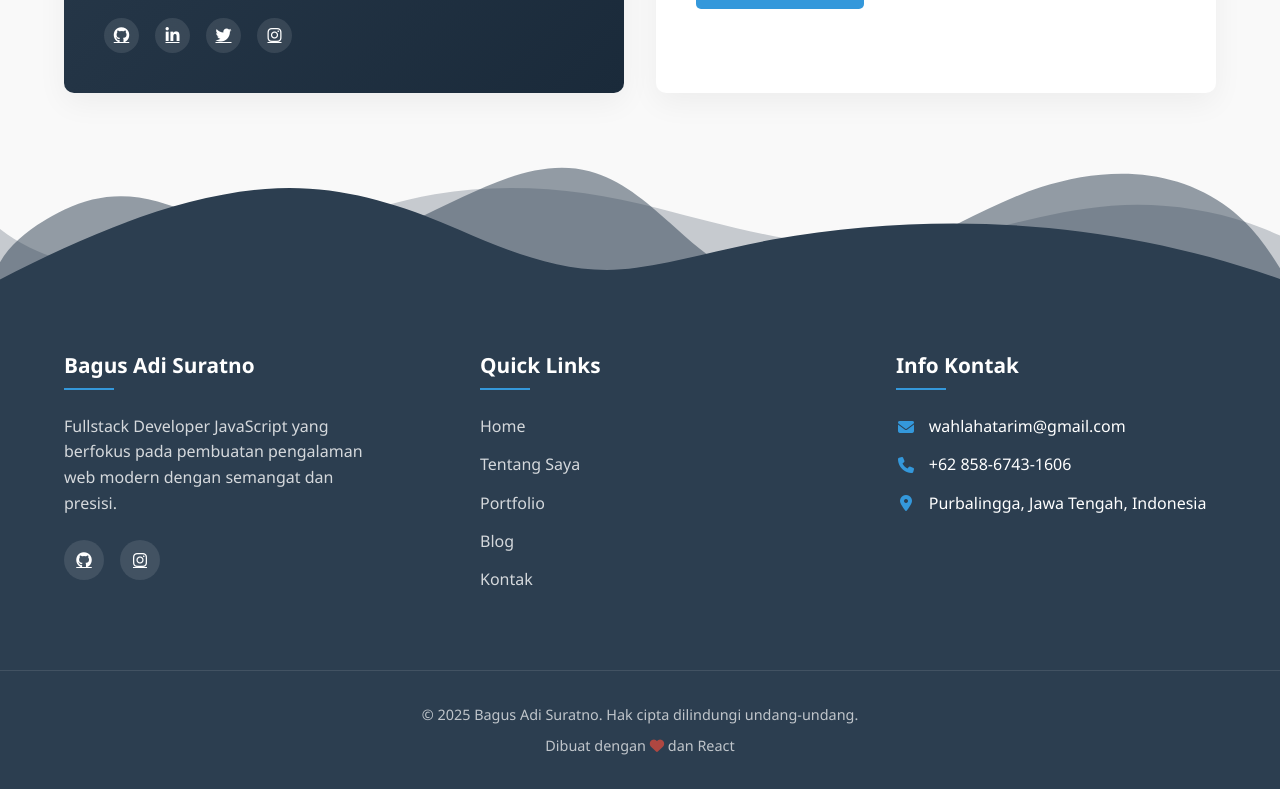
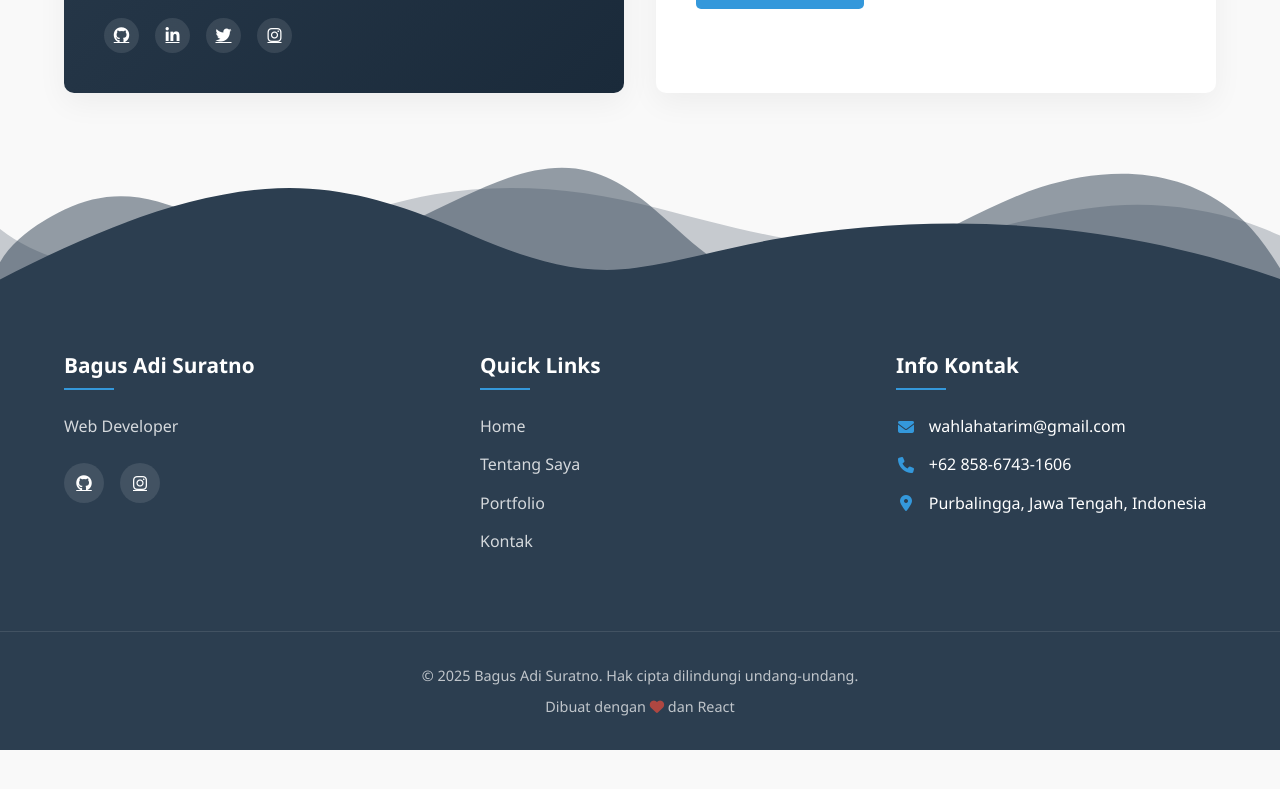
Before and after one commit to adiwebpro/adi-frontend, a React (Create React App) app: page /contact in a window 1280 px wide. Shown: the part 795-1584 px from the top of the page. After the commit the page ends 1545 px from the top, so only its background shows below. Built offline with nearby package versions, Linux system fonts and the light colour scheme.

Commit message:
Update Footer.js

```diff
--- a/src/pages/Footer.js
+++ b/src/pages/Footer.js
@@ -14,7 +14,7 @@ const Footer = () => {
       <div className="footer-content">
         <div className="footer-column">
           <h3>Bagus Adi Suratno</h3>
-          <p>Fullstack Developer JavaScript yang berfokus pada pembuatan pengalaman web modern dengan semangat dan presisi.</p>
+          <p>Web Developer</p>
           <div className="footer-social">
             <a href="https://github.com/adiwebpro/adi-frontend" target="_blank" rel="noopener noreferrer">
               <i className="fab fa-github"></i>
@@ -31,7 +31,7 @@ const Footer = () => {
             <li><a href="/">Home</a></li>
             <li><a href="/about">Tentang Saya</a></li>
             <li><a href="/portfolio">Portfolio</a></li>
-            <li><a href="/blog">Blog</a></li>
+
             <li><a href="/contact">Kontak</a></li>
           </ul>
         </div>
```
